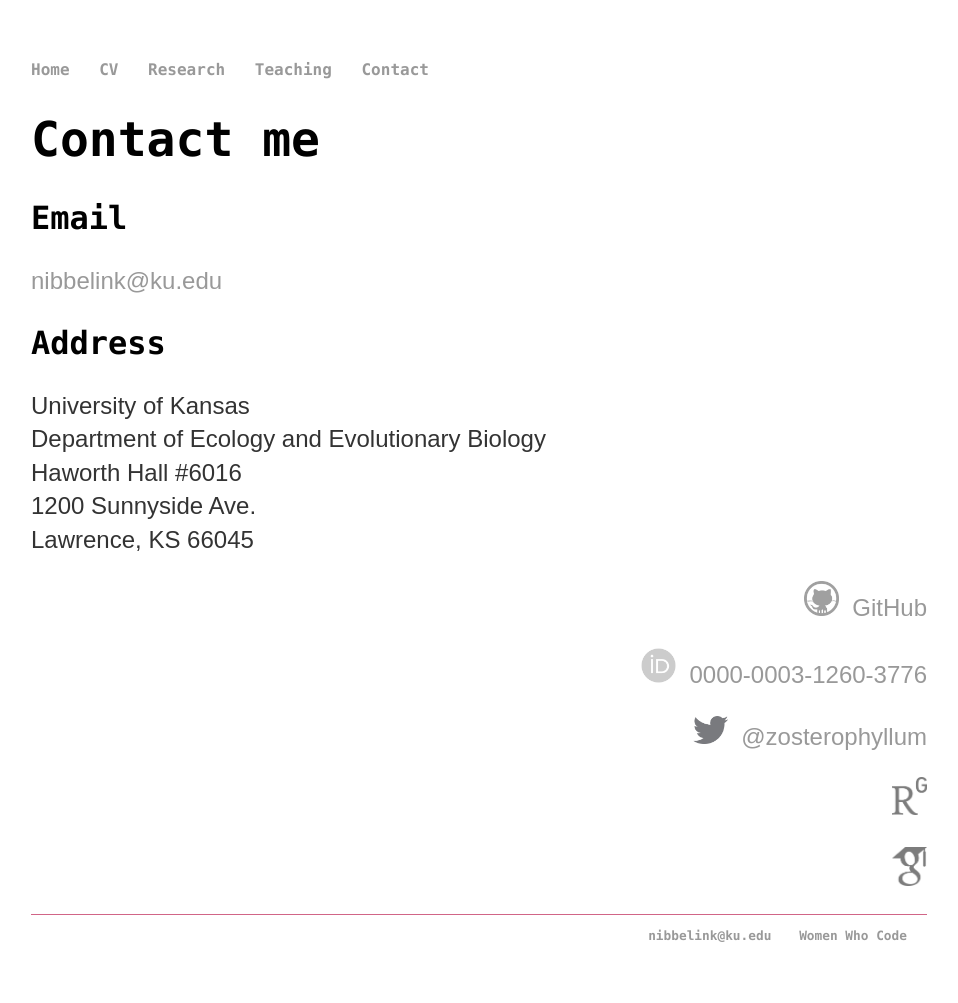
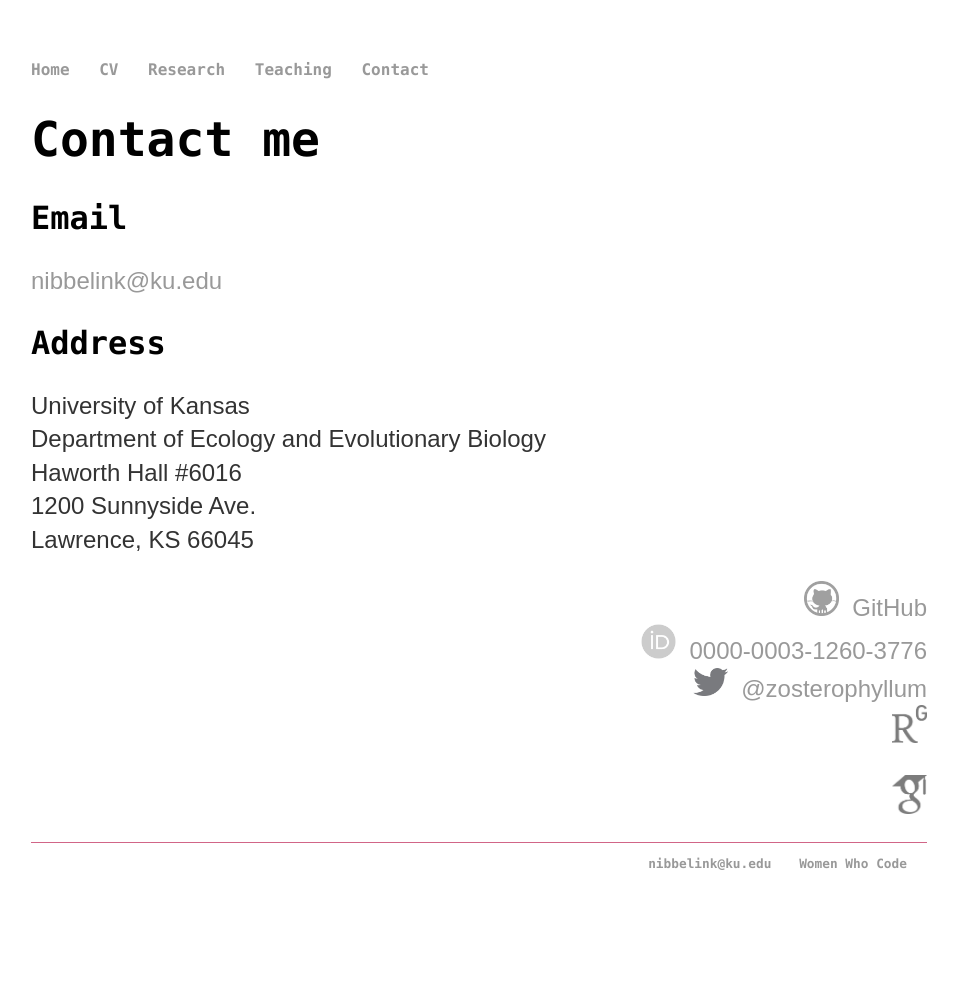
Before and after one commit to megannibbs/megannibbelink.github.io, a Jekyll site: the page built from contact/index.html, in a window 1280 px wide. Shown: the whole page, without its empty margins (161-1119 px from the left). Built offline with Jekyll 4.4.1, drawn with Linux system fonts in a browser that asks for light colours; after the commit the page ends 931 px from its top, so only the background shows below that.

Commit message:
Update index.html

```diff
--- a/contact/index.html
+++ b/contact/index.html
@@ -16,9 +16,9 @@
 			Lawrence, KS 66045</p>
         	</div>
         	<div class="column" align="right">
-			<p><img src="/images/GH_logo.png" width="35px" alt="GitHub logo"/>&nbsp;&nbsp;<a href="https://github.com/megannibbs">GitHub</a></p>
-			<p><img src="/images/orcid.jpg" width="35px" alt="ORCID logo"/>&nbsp;&nbsp;<a href="https://orcid.org/0000-0003-1260-3776">0000-0003-1260-3776</a></p>
-			<p><img src="/images/twitter_logo.png" width="35px" alt="Twitter logo"/>&nbsp;&nbsp;<a href="https://twitter.com/zosterophyllum">@zosterophyllum</a></p>
-			<p>&nbsp;&nbsp;<a href="https://www.researchgate.net/profile/Megan-Nibbelink"><img src="/images/RG_logo.png" width="35px" alt="RG logo"/></a></p>&nbsp;&nbsp;<a href="https://scholar.google.com/citations?user=psFZBksAAAAJ&hl=en"><img src="/images/GS_logo.png" width="35px" alt="Scholar logo"/></a></p>
+			<p><img src="/images/GH_logo.png" width="35px" alt="GitHub logo"/>&nbsp;&nbsp;<a href="https://github.com/megannibbs">GitHub</a></br>
+				<img src="/images/orcid.jpg" width="35px" alt="ORCID logo"/>&nbsp;&nbsp;<a href="https://orcid.org/0000-0003-1260-3776">0000-0003-1260-3776</a></br>
+				<img src="/images/twitter_logo.png" width="35px" alt="Twitter logo"/>&nbsp;&nbsp;<a href="https://twitter.com/zosterophyllum">@zosterophyllum</a></br>
+				<a href="https://www.researchgate.net/profile/Megan-Nibbelink"><img src="/images/RG_logo.png" width="35px" alt="RG logo"/></a></p>&nbsp;&nbsp;&nbsp;&nbsp;<a href="https://scholar.google.com/citations?user=psFZBksAAAAJ&hl=en"><img src="/images/GS_logo.png" width="35px" alt="Scholar logo"/></a></p>
         	</div>
 	</div>
```
